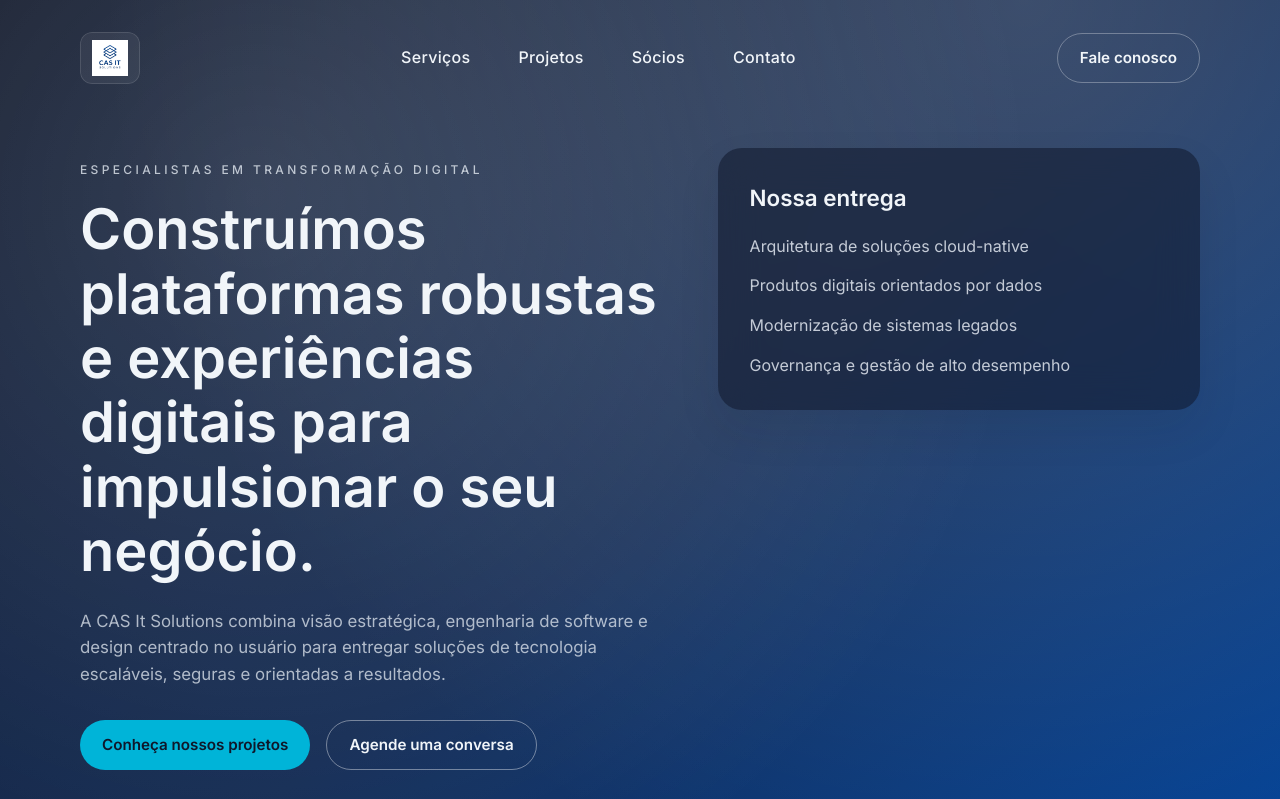
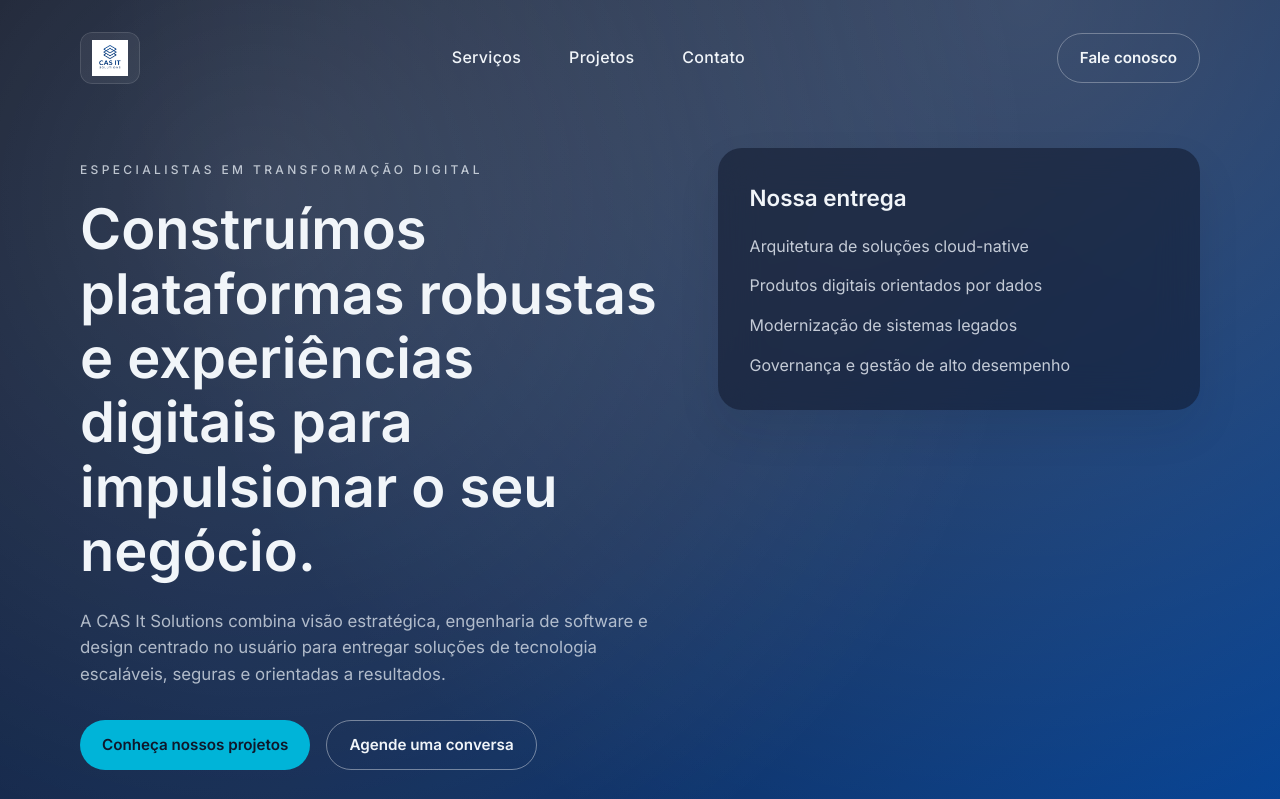
Before and after one commit to CAS-IT-Solutions/site-casitsolutions, a website: page public/index.html in a window 1280 px wide. Shown: the top 799 px of the page. Drawn offline with Linux system fonts and the light colour scheme.

Commit message:
Update index.html

```diff
--- a/public/index.html
+++ b/public/index.html
@@ -18,7 +18,6 @@
       <ul class="nav-links">
         <li><a href="#servicos">Serviços</a></li>
         <li><a href="#projetos">Projetos</a></li>
-        <li><a href="#socios">Sócios</a></li>
         <li><a href="#contato">Contato</a></li>
       </ul>
       <a class="cta" href="#contato">Fale conosco</a>
```
